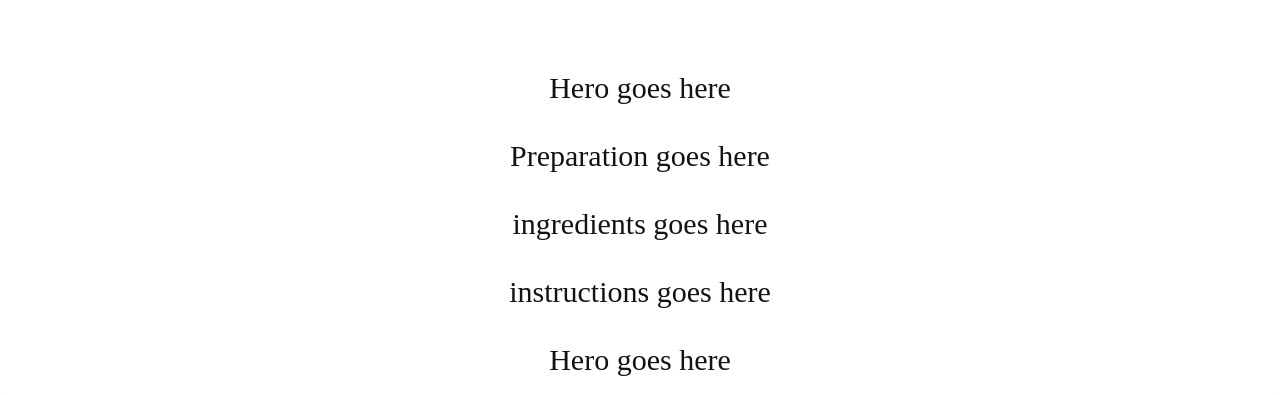
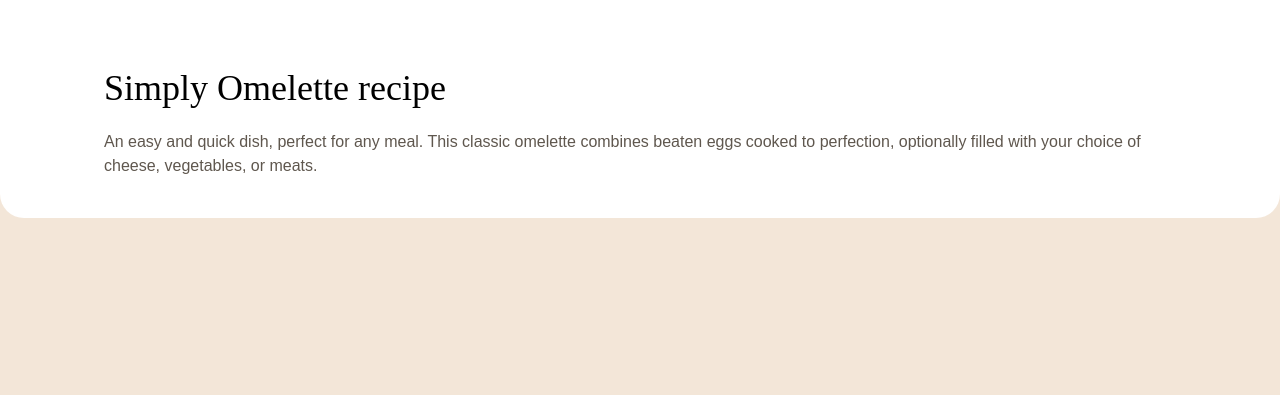
Before and after one commit to Hcmwebs/recipe-page, a React (Vite) app: page / in a window 1280 px wide. Shown: the part 950-1345 px from the top of the page. After the commit the page ends 1168 px from the top, so only its background shows below. Built offline with nearby package versions, Linux system fonts and the light colour scheme.

Commit message:
styled the title section

```diff
--- a/src/App.jsx
+++ b/src/App.jsx
@@ -13,11 +13,16 @@ const App = () => {
 					</figure>
 				</header>
 				<main className='grid grid-cols-1 gap-y-8 align-center px-8 lg:p-10 mt-10 lg:mt-0'>
-					<Hero />
-					<Prep />
-					<Ingredients />
-					<Instructions />
-					<Nutrition />
+					<section className='min-h-30vh grid grid-col-1 gap-y-6'>
+						<h1 className='font-normal text-4xl text-left text-black leading-9'>
+							Simply Omelette recipe
+						</h1>
+						<p className='font-normal text-base text-base-300 leading-6'>
+							An easy and quick dish, perfect for any meal. This classic
+							omelette combines beaten eggs cooked to perfection, optionally
+							filled with your choice of cheese, vegetables, or meats.
+						</p>
+					</section>
 				</main>
 			</div>
 		</>
```
